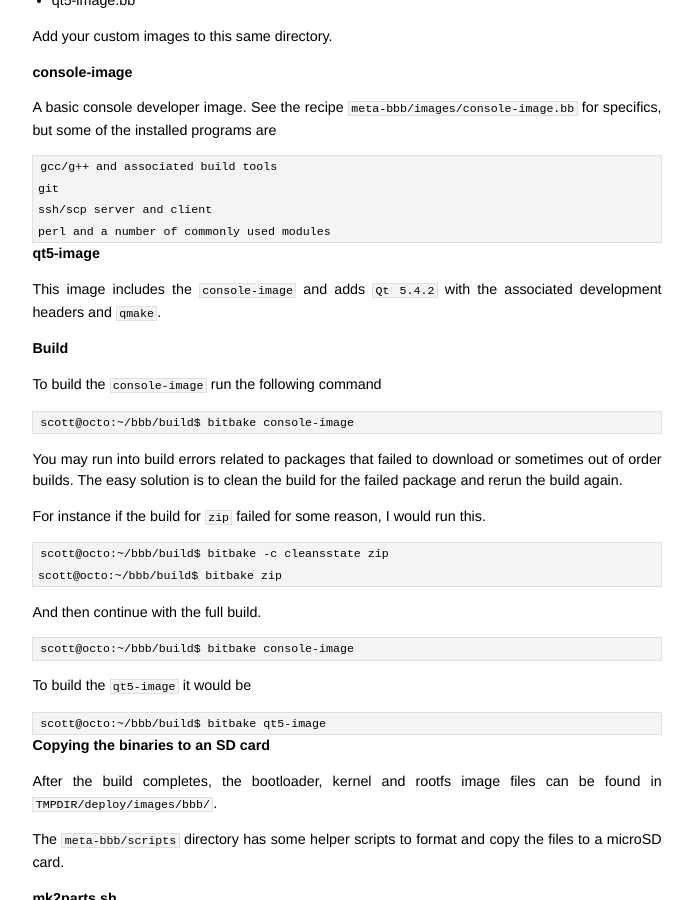
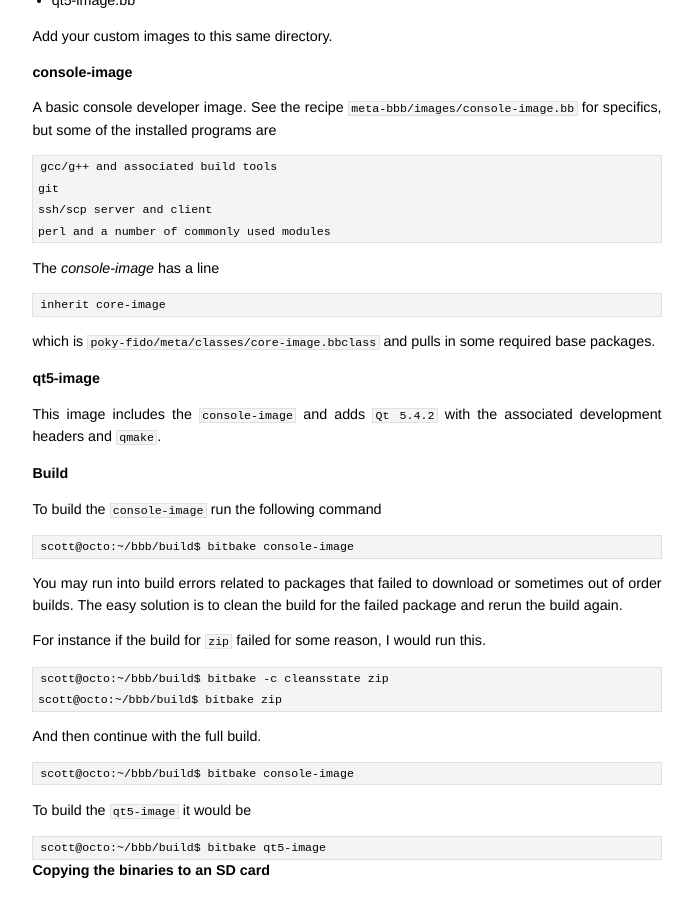
Before and after one commit to jumpnow/jumpnowtek-site, a Jekyll site: the page built from _posts/2015-06-08-BeagleBone-Systems-with-Yocto.md, in a window 1280 px wide and 900 px high, scrolled down 3913 px. Shown: the whole window, without its empty margins (293-986 px from the left). Built offline with Jekyll 4.4.1, drawn with Linux system fonts in a browser that asks for light colours.

Commit message:
More bbb doc

```diff
--- a/_posts/2015-06-08-BeagleBone-Systems-with-Yocto.md
+++ b/_posts/2015-06-08-BeagleBone-Systems-with-Yocto.md
@@ -192,6 +192,12 @@ A basic console developer image. See the recipe `meta-bbb/images/console-image.b
     ssh/scp server and client
     perl and a number of commonly used modules
 
+The *console-image* has a line
+
+    inherit core-image
+
+which is `poky-fido/meta/classes/core-image.bbclass` and pulls in some required base packages.
+
 #### qt5-image
 
 This image includes the `console-image` and adds `Qt 5.4.2` with the associated development headers and `qmake`.
```
